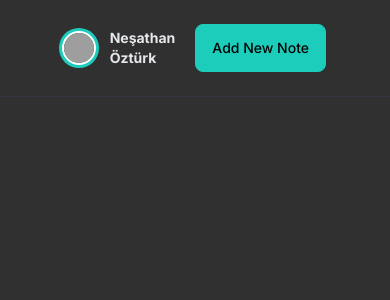
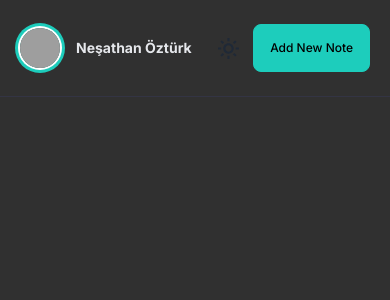
Before and after one commit to nesathanozturk/notluyorum, a Next.js app: page /notes in a window 390 px wide. Shown: the top 300 px of the page. Built offline with nearby package versions, Linux system fonts and the light colour scheme; grey boxes are pictures that could not be loaded.

Commit message:
feat: add react-icons

```diff
--- a/package.json
+++ b/package.json
@@ -20,6 +20,7 @@
     "postcss": "8.4.28",
     "react": "18.2.0",
     "react-dom": "18.2.0",
+    "react-icons": "^4.10.1",
     "tailwindcss": "3.3.3",
     "typescript": "5.1.6"
   }
--- a/src/components/navbar/index.tsx
+++ b/src/components/navbar/index.tsx
@@ -1,8 +1,9 @@
+import { BiSun } from "react-icons/bi";
 import Image from "next/image";
 
 const Navbar = () => {
   return (
-    <div className="contaier mx-auto navbar py-6 px-16 justify-between border-b-[0.05rem] border-[#333444]">
+    <div className="contaier mx-auto navbar py-6 px-5 md:px-16 justify-between border-b-[0.05rem] border-[#333444]">
       <div className="avatar space-x-4">
         <div className="w-10 rounded-full ring ring-accent ring-offset-base-100 ring-offset-2">
           <Image
@@ -14,9 +15,14 @@ const Navbar = () => {
         </div>
         <span className="font-bold text-gray-200 text-sm">Neşathan Öztürk</span>
       </div>
-      <button className="btn btn-accent capitalize text-black font-medium">
-        Add New Note
-      </button>
+      <div className="flex space-x-3">
+        <span className="cursor-pointer">
+          <BiSun size={25} />
+        </span>
+        <button className="btn btn-accent capitalize text-black font-medium text-xs md:text-sm">
+          Add New Note
+        </button>
+      </div>
     </div>
   );
 };
```
Also changed, not shown: 1 other file (tests, documents, lock files or other folders).
